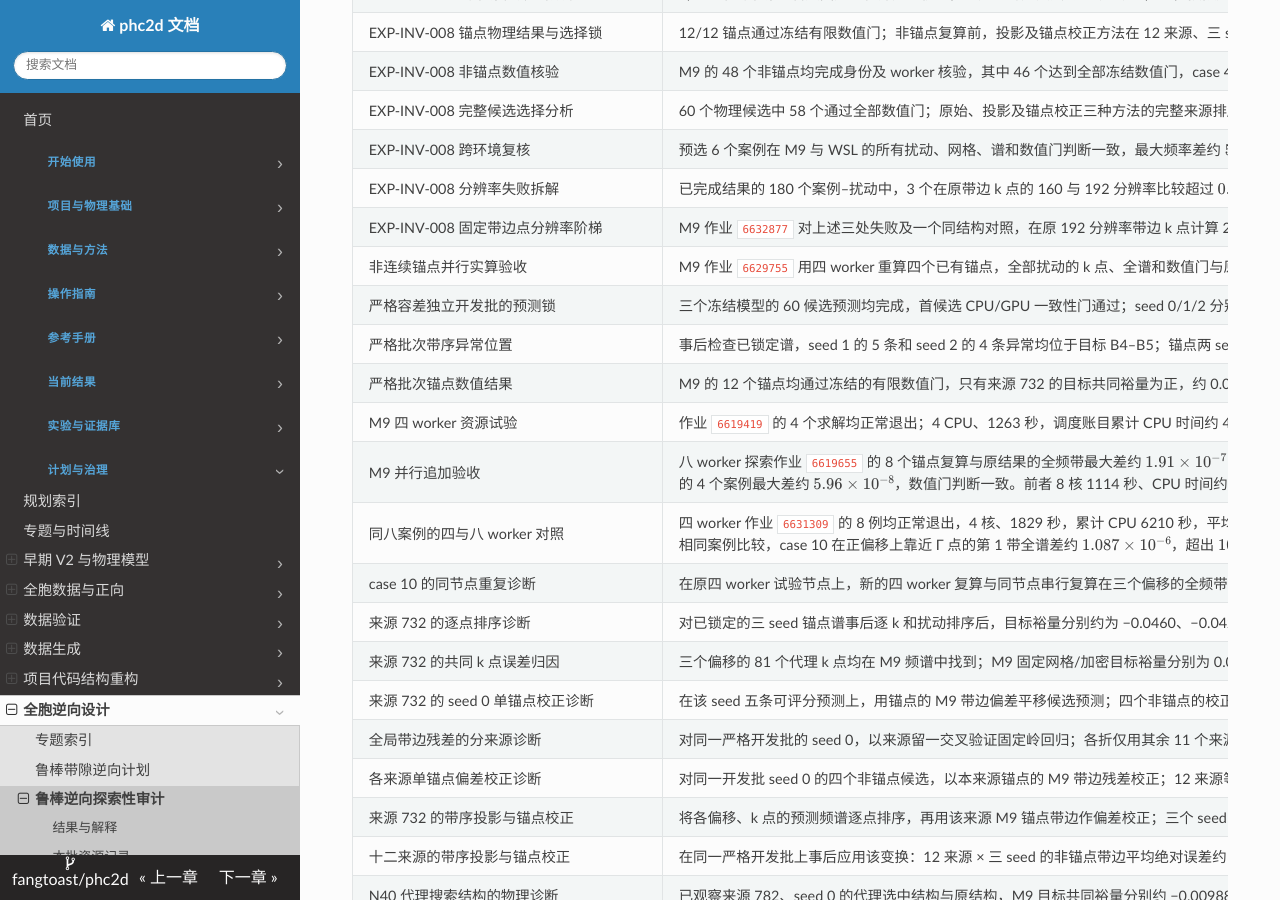
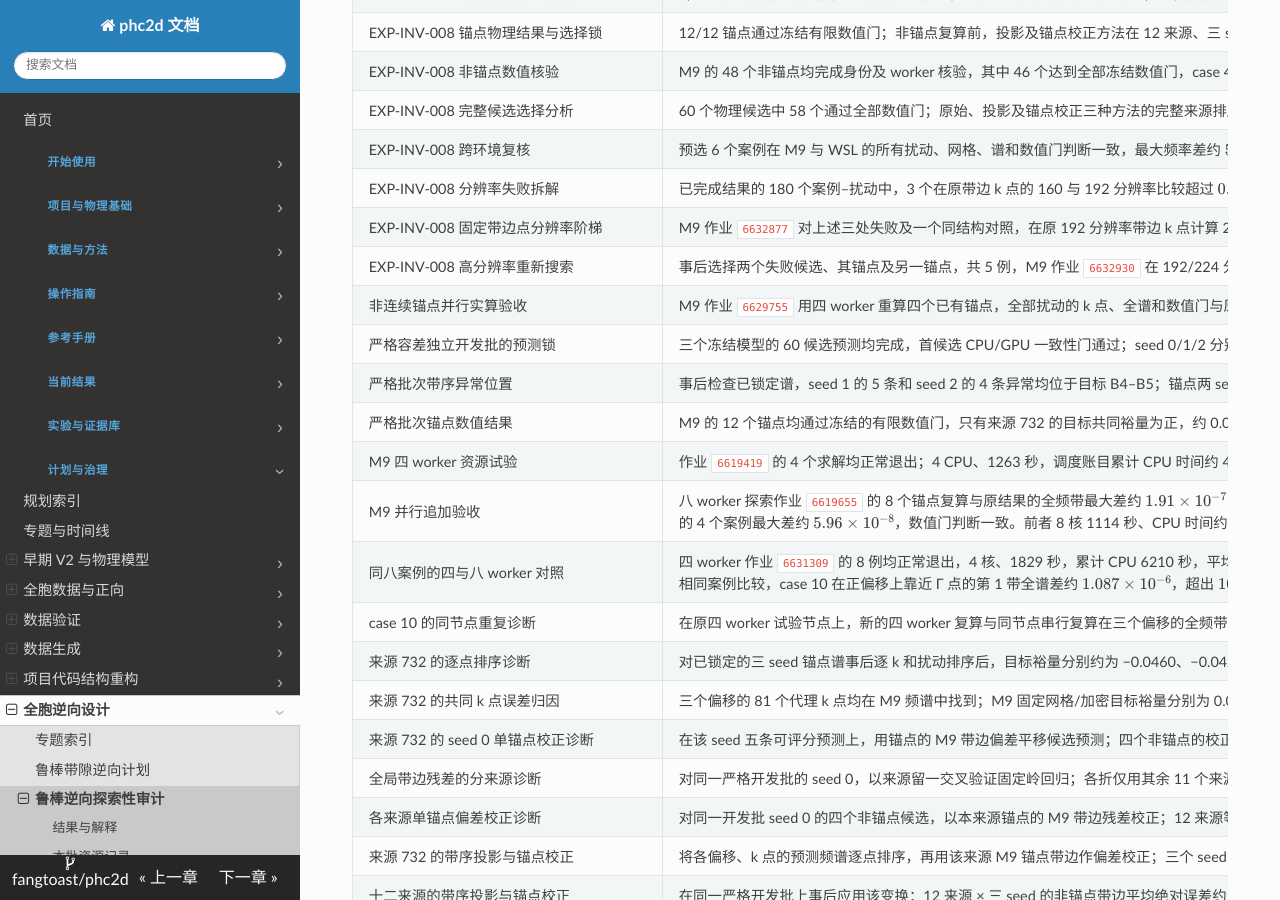
Before and after one commit to fangtoast/phc2d, an MkDocs documentation site: the page built from docs/results/inverse/鲁棒带隙逆向可用性审计.md, in a window 1280 px wide and 900 px high, scrolled down 439 px. Built offline with MkDocs 1.6.1, drawn with Linux system fonts in a browser that asks for light colours.

Commit message:
Record higher resolution inverse refinement pilot

```diff
--- a/docs/results/inverse/鲁棒带隙逆向可用性审计.md
+++ b/docs/results/inverse/鲁棒带隙逆向可用性审计.md
@@ -43,6 +43,7 @@ source_artifacts:
 | EXP-INV-008 跨环境复核 | 预选 6 个案例在 M9 与 WSL 的所有扰动、网格、谱和数值门判断一致，最大频率差约 $5.96\times10^{-8}$。[复核](../../../runs/20261101/EXP-INV-008_202611011652/wsl_crosscheck_comparison.json) · [条件判定](../../../runs/20261101/EXP-INV-008_202611011652/development_decision.json) | 六例有限网格通过不消除两个分辨率门失败；条件开发统计判定 unavailable，P2 未获得通过证据。 |
 | EXP-INV-008 分辨率失败拆解 | 已完成结果的 180 个案例–扰动中，3 个在原带边 k 点的 160 与 192 分辨率比较超过 $0.0005$，最大差约 $0.001239$；case 44 的两次来自下带边，case 57 的一次来自上带边。[事后诊断](../../../runs/20261101/EXP-INV-008_202611011652/resolution_diagnostic_posthoc.json) | 这是基于已有输出的事后分析，只定位下轮分辨率阶梯的检查对象；不能把重新计算当作原冻结批次通过，也不能据此推断更高分辨率必然收敛。 |
 | EXP-INV-008 固定带边点分辨率阶梯 | M9 作业 `6632877` 对上述三处失败及一个同结构对照，在原 192 分辨率带边 k 点计算 224 和 256。四例上下带边的 192→224 和 224→256 变化均低于 $0.0005$，其中后者最大约 $0.000232$；变化并非逐级单调。[逐例核验](../../../runs/20261101/EXP-INV-008_202611011652/resolution_probe_posthoc/audit.json) | 固定点的事后诊断不能替代每级重新搜索带边，也不能修改原批失败；下一步需独立冻结并验证更高分辨率下的完整 k 搜索、扰动与成本。四核墙钟 105 秒、总 CPU 约 279 秒，整体利用率约 66.4%；四 worker 各约 59–62 秒、峰值约 388–404 MiB，作业 MaxRSS 含环境准备，cgroup 峰值未知。 |
+| EXP-INV-008 高分辨率重新搜索 | 事后选择两个失败候选、其锚点及另一锚点，共 5 例，M9 作业 `6632930` 在 192/224 分辨率重新搜索带边；15 个扰动情形均通过该诊断合同的数值门，分辨率带边差最大约 $0.000412$。[逐例核验](../../../runs/20261101/EXP-INV-008_202611011652/resolution_refine_posthoc/audit.json) | 选择依赖旧结果，仅支持后续独立批次的数值设置，不改写原实验失败，也不证明总体通过率或连续 BZ 收敛。5 核墙钟 1800 秒、CPU 8313 秒，平均利用率约 92.4%，分配 2.5 核时；各 worker 峰值约 373–376 MiB，作业 MaxRSS 含环境准备，cgroup 峰值未知。 |
 | 非连续锚点并行实算验收 | M9 作业 `6629755` 用四 worker 重算四个已有锚点，全部扰动的 k 点、全谱和数值门与原记录一致，最大频率差约 $2.07\times10^{-7}$；单 worker 最大 RSS 约 336–339 MiB，平均 CPU 利用率约 76.5%。[验收证据](../../../runs/20261101/EXP-INV-007_preflight_202611011445/sparse_anchor_pilot/audit.json) | 四例旧结构、单节点的工程验收；作业账目峰值包含环境准备，cgroup 峰值未知。新结构的内存和物理数值门仍须分别检查，不能据此认定历史全谱超差问题已解决。 |
 | 严格容差独立开发批的预测锁 | 三个冻结模型的 60 候选预测均完成，首候选 CPU/GPU 一致性门通过；seed 0/1/2 分别有 0/5/4 条带序异常。来源 732 的锚点在 seed 1 和 2 均异常，无法按冻结合同评分 | 已不能满足该批预注册的 12 来源全部可评分条件，不能通过替换样本或放宽门槛改变判断。三 seed 共用同一来源；该批最终物理数值门和跨环境检查另见下方完整物理行。 |
 | 严格批次带序异常位置 | 事后检查已锁定谱，seed 1 的 5 条和 seed 2 的 4 条异常均位于目标 B4–B5；锚点两 seed 的最小相邻频差分别约为 −0.00768 和 −0.000229 | 这是同一来源的代理谱诊断，不是独立结构样本或物理结果；不能仅把非目标频带异常排除后恢复评分。下一轮需独立评估带序问题的修复及其对目标带边误差的影响 |
```
